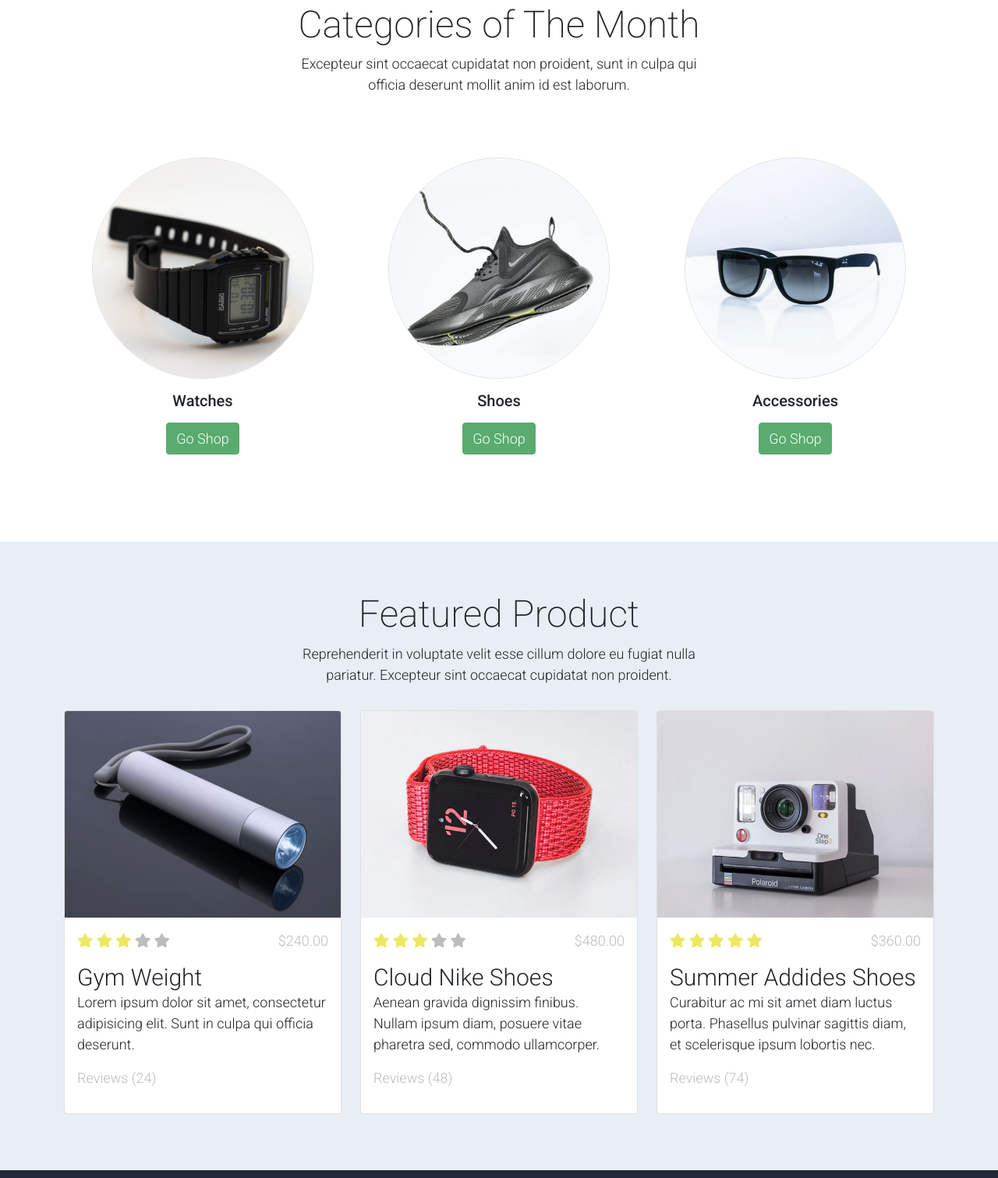
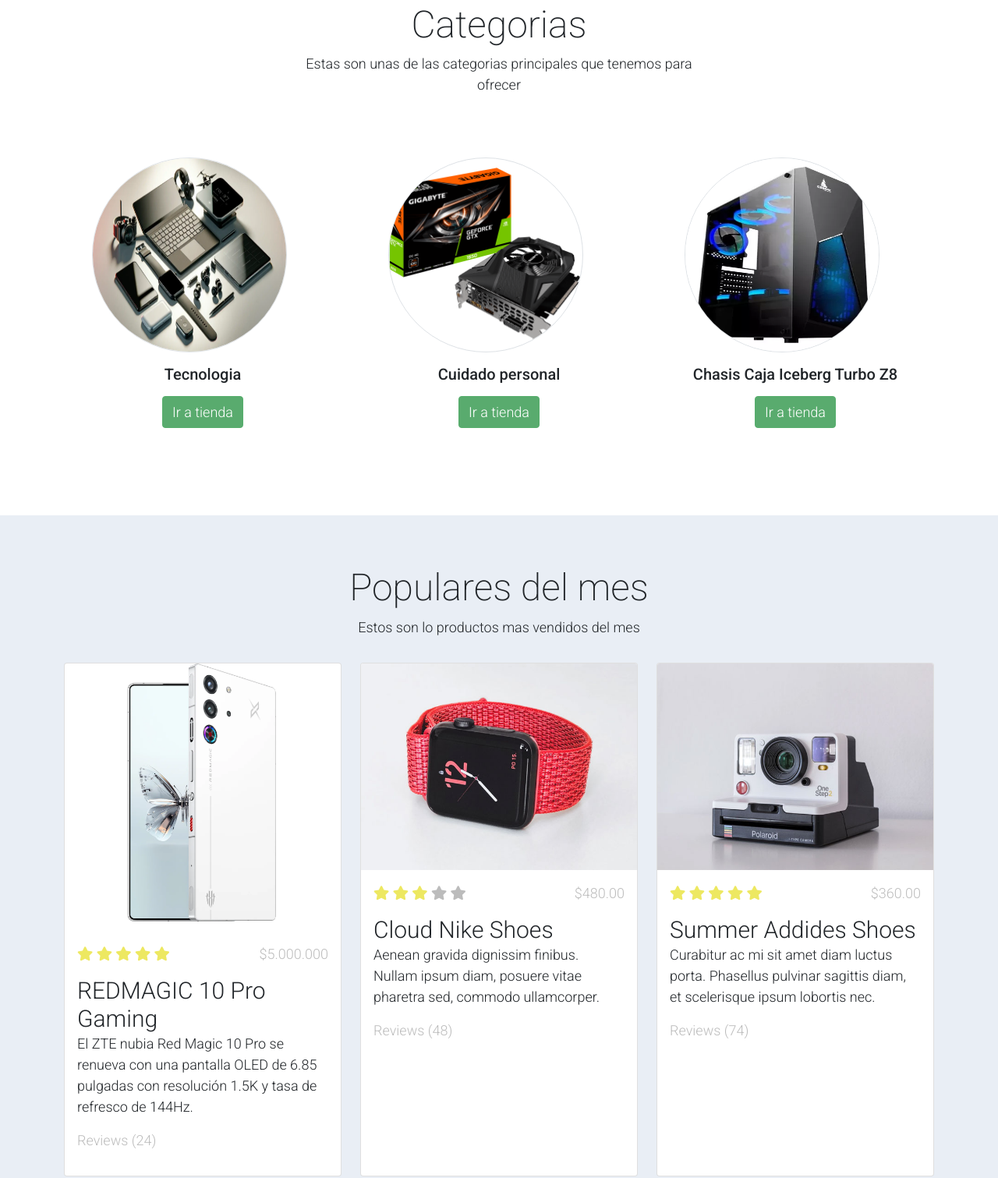
Before and after one commit to lozano2303/softcommerce-crud, a plain HTML site: page front-end/index.html in a window 1280 px wide. Shown: the part 787-2298 px from the top of the page at 78% size. Drawn offline with Linux system fonts and the light colour scheme.

Commit message:
avance diseño

```diff
--- /dev/null
+++ b/front-end/assets/css/style.css
@@ -0,0 +1,4 @@
+#img{
+    width: 250px;
+    height: 250px;
+}
--- a/front-end/index.html
+++ b/front-end/index.html
@@ -12,6 +12,7 @@
     <link rel="stylesheet" href="assets/css/bootstrap.min.css">
     <link rel="stylesheet" href="assets/css/templatemo.css">
     <link rel="stylesheet" href="assets/css/custom.css">
+    <link rel="stylesheet" href="assets/css/style.css">
 
     <!-- Load fonts style after rendering the layout styles -->
     <link rel="stylesheet" href="https://fonts.googleapis.com/css2?family=Roboto:wght@100;200;300;400;500;700;900&display=swap">
@@ -167,15 +168,14 @@ https://templatemo.com/tm-559-zay-shop
                 <div class="container">
                     <div class="row p-5">
                         <div class="mx-auto col-md-8 col-lg-6 order-lg-last">
-                            <img class="img-fluid" src="./assets/img/banner_img_02.jpg" alt="">
+                            <img class="img-fluid" src="./assets/img/bajos.png" alt="">
                         </div>
                         <div class="col-lg-6 mb-0 d-flex align-items-center">
                             <div class="text-align-left">
-                                <h1 class="h1">Proident occaecat</h1>
-                                <h3 class="h2">Aliquip ex ea commodo consequat</h3>
+                                <h1 class="h1">Precios bajos y ofertas</h1>
+                                <h3 class="h2">¿Tiempo queriendo cambiar de dispositivo?</h3>
                                 <p>
-                                    You are permitted to use this Zay CSS template for your commercial websites.
-                                    You are <strong>not permitted</strong> to re-distribute the template ZIP file in any kind of template collection websites.
+                                    Si llevas tiempo queriendo renovar tu celular, laptop o cualquier otro gadget, este es el momento perfecto. Descubre nuestras promociones y encuentra el equipo ideal al mejor precio. ¡No dejes pasar esta oportunidad!
                                 </p>
                             </div>
                         </div>
@@ -186,15 +186,14 @@ https://templatemo.com/tm-559-zay-shop
                 <div class="container">
                     <div class="row p-5">
                         <div class="mx-auto col-md-8 col-lg-6 order-lg-last">
-                            <img class="img-fluid" src="./assets/img/banner_img_03.jpg" alt="">
+                            <img class="img-fluid" src="./assets/img/TG.png" alt="">
                         </div>
                         <div class="col-lg-6 mb-0 d-flex align-items-center">
                             <div class="text-align-left">
-                                <h1 class="h1">Repr in voluptate</h1>
-                                <h3 class="h2">Ullamco laboris nisi ut </h3>
+                                <h1 class="h1">Componentes innovadores</h1>
+                                <h3 class="h2">¿Quieres repotenciar tu computador de gaming? </h3>
                                 <p>
-                                    We bring you 100% free CSS templates for your websites.
-                                    If you wish to support TemplateMo, please make a small contribution via PayPal or tell your friends about our website. Thank you.
+                                    Si quieres repotenciar tu computador de gaming, aquí encontrarás tarjetas gráficas, procesadores y más, a precios accesibles. Mejora tu setup y domina el juego. ¡Explora nuestras ofertas!
                                 </p>
                             </div>
                         </div>
@@ -216,28 +215,27 @@ https://templatemo.com/tm-559-zay-shop
     <section class="container py-5">
         <div class="row text-center pt-3">
             <div class="col-lg-6 m-auto">
-                <h1 class="h1">Categories of The Month</h1>
+                <h1 class="h1">Categorias</h1>
                 <p>
-                    Excepteur sint occaecat cupidatat non proident, sunt in culpa qui officia
-                    deserunt mollit anim id est laborum.
+                    Estas son unas de las categorias principales que tenemos para ofrecer
                 </p>
             </div>
         </div>
         <div class="row">
             <div class="col-12 col-md-4 p-5 mt-3">
-                <a href="#"><img src="./assets/img/category_img_01.jpg" class="rounded-circle img-fluid border"></a>
-                <h5 class="text-center mt-3 mb-3">Watches</h5>
-                <p class="text-center"><a class="btn btn-success">Go Shop</a></p>
+                <a href="#"><img src="./assets/img/tecnologia.png" class="rounded-circle img-fluid border" id="img"></a>
+                <h5 class="text-center mt-3 mb-3">Tecnologia</h5>
+                <p class="text-center"><a class="btn btn-success">Ir a tienda</a></p>
             </div>
             <div class="col-12 col-md-4 p-5 mt-3">
-                <a href="#"><img src="./assets/img/category_img_02.jpg" class="rounded-circle img-fluid border"></a>
-                <h2 class="h5 text-center mt-3 mb-3">Shoes</h2>
-                <p class="text-center"><a class="btn btn-success">Go Shop</a></p>
+                <a href="#"><img src="./assets/img/TG.png" class="rounded-circle img-fluid border" id="img"></a>
+                <h2 class="h5 text-center mt-3 mb-3">Cuidado personal</h2>
+                <p class="text-center"><a class="btn btn-success">Ir a tienda</a></p>
             </div>
             <div class="col-12 col-md-4 p-5 mt-3">
-                <a href="#"><img src="./assets/img/category_img_03.jpg" class="rounded-circle img-fluid border"></a>
-                <h2 class="h5 text-center mt-3 mb-3">Accessories</h2>
-                <p class="text-center"><a class="btn btn-success">Go Shop</a></p>
+                <a href="#"><img src="./assets/img/torre.png" class="rounded-circle img-fluid border" id="img"></a>
+                <h2 class="h5 text-center mt-3 mb-3">Chasis Caja Iceberg Turbo Z8</h2>
+                <p class="text-center"><a class="btn btn-success">Ir a tienda</a></p>
             </div>
         </div>
     </section>
@@ -249,10 +247,9 @@ https://templatemo.com/tm-559-zay-shop
         <div class="container py-5">
             <div class="row text-center py-3">
                 <div class="col-lg-6 m-auto">
-                    <h1 class="h1">Featured Product</h1>
+                    <h1 class="h1">Populares del mes</h1>
                     <p>
-                        Reprehenderit in voluptate velit esse cillum dolore eu fugiat nulla pariatur.
-                        Excepteur sint occaecat cupidatat non proident.
+                        Estos son lo productos mas vendidos del mes
                     </p>
                 </div>
             </div>
@@ -260,7 +257,7 @@ https://templatemo.com/tm-559-zay-shop
                 <div class="col-12 col-md-4 mb-4">
                     <div class="card h-100">
                         <a href="shop-single.html">
-                            <img src="./assets/img/feature_prod_01.jpg" class="card-img-top" alt="...">
+                            <img src="./assets/img/zte-RM.png" class="card-img-top" alt="...">
                         </a>
                         <div class="card-body">
                             <ul class="list-unstyled d-flex justify-content-between">
@@ -268,14 +265,14 @@ https://templatemo.com/tm-559-zay-shop
                                     <i class="text-warning fa fa-star"></i>
                                     <i class="text-warning fa fa-star"></i>
                                     <i class="text-warning fa fa-star"></i>
-                                    <i class="text-muted fa fa-star"></i>
-                                    <i class="text-muted fa fa-star"></i>
+                                    <i class="text-warning fa fa-star"></i>
+                                    <i class="text-warning fa fa-star"></i>
                                 </li>
-                                <li class="text-muted text-right">$240.00</li>
+                                <li class="text-muted text-right">$5.000.000</li>
                             </ul>
-                            <a href="shop-single.html" class="h2 text-decoration-none text-dark">Gym Weight</a>
+                            <a href="shop-single.html" class="h2 text-decoration-none text-dark">REDMAGIC 10 Pro Gaming</a>
                             <p class="card-text">
-                                Lorem ipsum dolor sit amet, consectetur adipisicing elit. Sunt in culpa qui officia deserunt.
+                                El ZTE nubia Red Magic 10 Pro se renueva con una pantalla OLED de 6.85 pulgadas con resolución 1.5K y tasa de refresco de 144Hz.
                             </p>
                             <p class="text-muted">Reviews (24)</p>
                         </div>
```
Also changed, not shown: front-end/assets/img/TG.png (added), front-end/assets/img/bajos.jpg (added), front-end/assets/img/bajos.png (added), front-end/assets/img/tecnologia.png (added), front-end/assets/img/torre.png (added).
